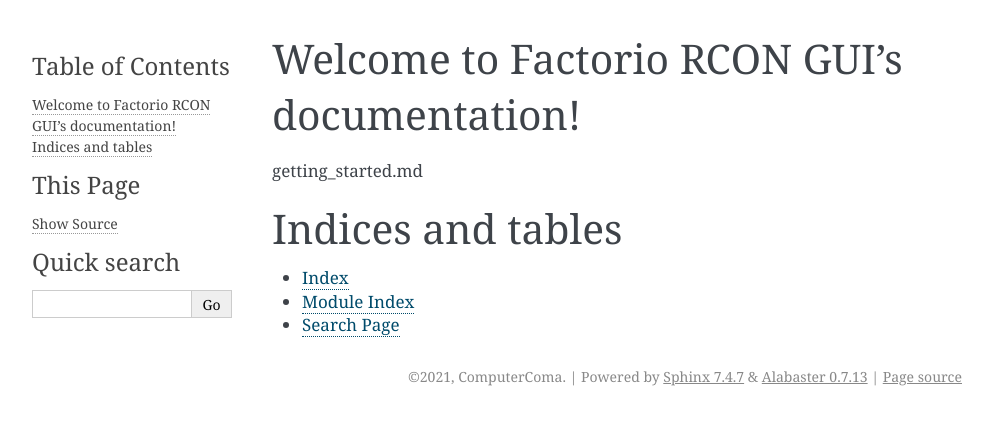
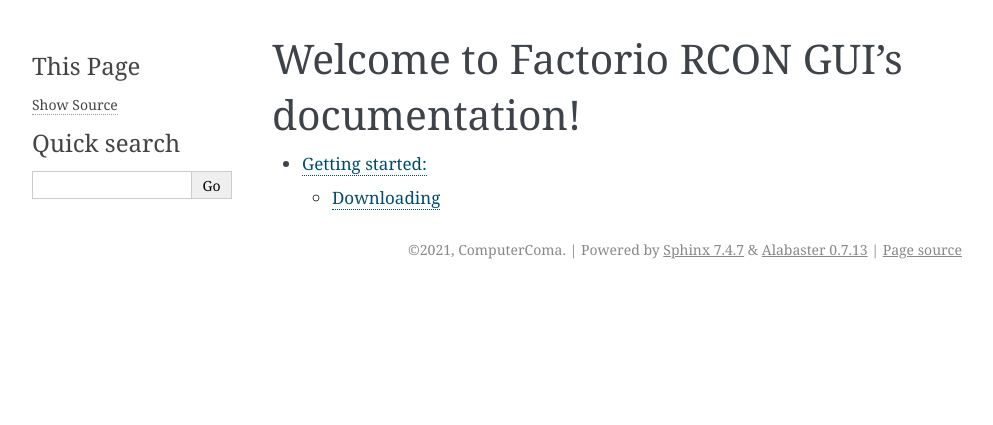
Before and after one commit to ComputerComa/Facotorio-rcon-gui, a Sphinx documentation site: the page built from docs/index.rst, in a window 1280 px wide. Shown: the top 425 px of the page, without its empty margins (148-1141 px from the left). Built offline with Sphinx 7.4.7, drawn with Linux system fonts in a browser that asks for light colours.

Commit message:
Try Again?

```diff
--- a/docs/conf.py
+++ b/docs/conf.py
@@ -28,10 +28,9 @@
 # extensions coming with Sphinx (named 'sphinx.ext.*') or your custom
 # ones.
 # conf.py
-extesions = [
-    '...',
-    'myst_parser',
-]
+extesions = ['myst_parser']
+source_suffix = ['.rst', '.md']
+
 
 # Add any paths that contain templates here, relative to this directory.
 templates_path = ['_templates']
--- a/docs/index.rst
+++ b/docs/index.rst
@@ -7,17 +7,4 @@
 =============================================
 
 .. toctree::
-
-getting_started.md
-
-
-
-
-
-
-Indices and tables
-==================
-
-* :ref:`genindex`
-* :ref:`modindex`
-* :ref:`search`
+   getting_started.md
```
Also changed, not shown: docs/getting_started.md (line endings or trailing spaces).
